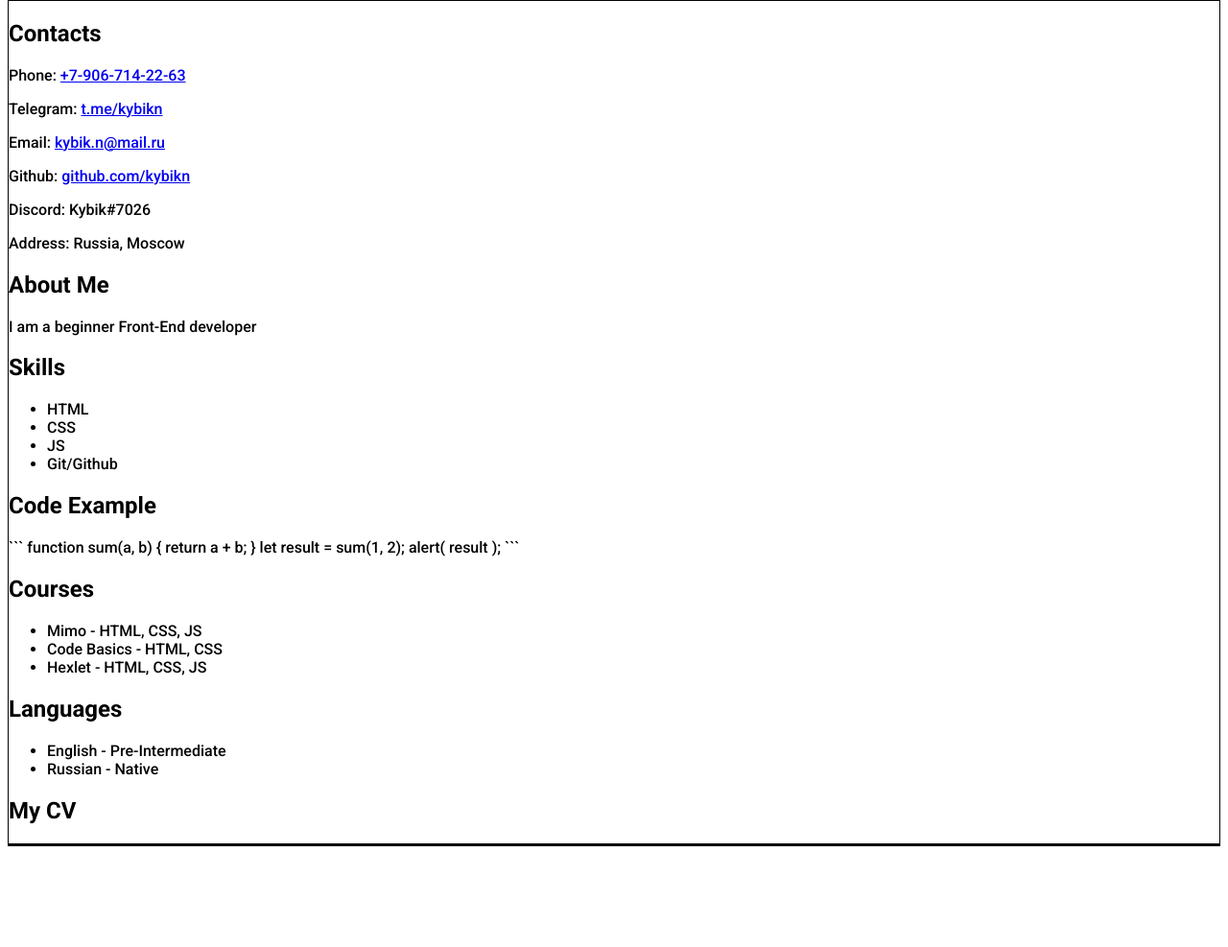
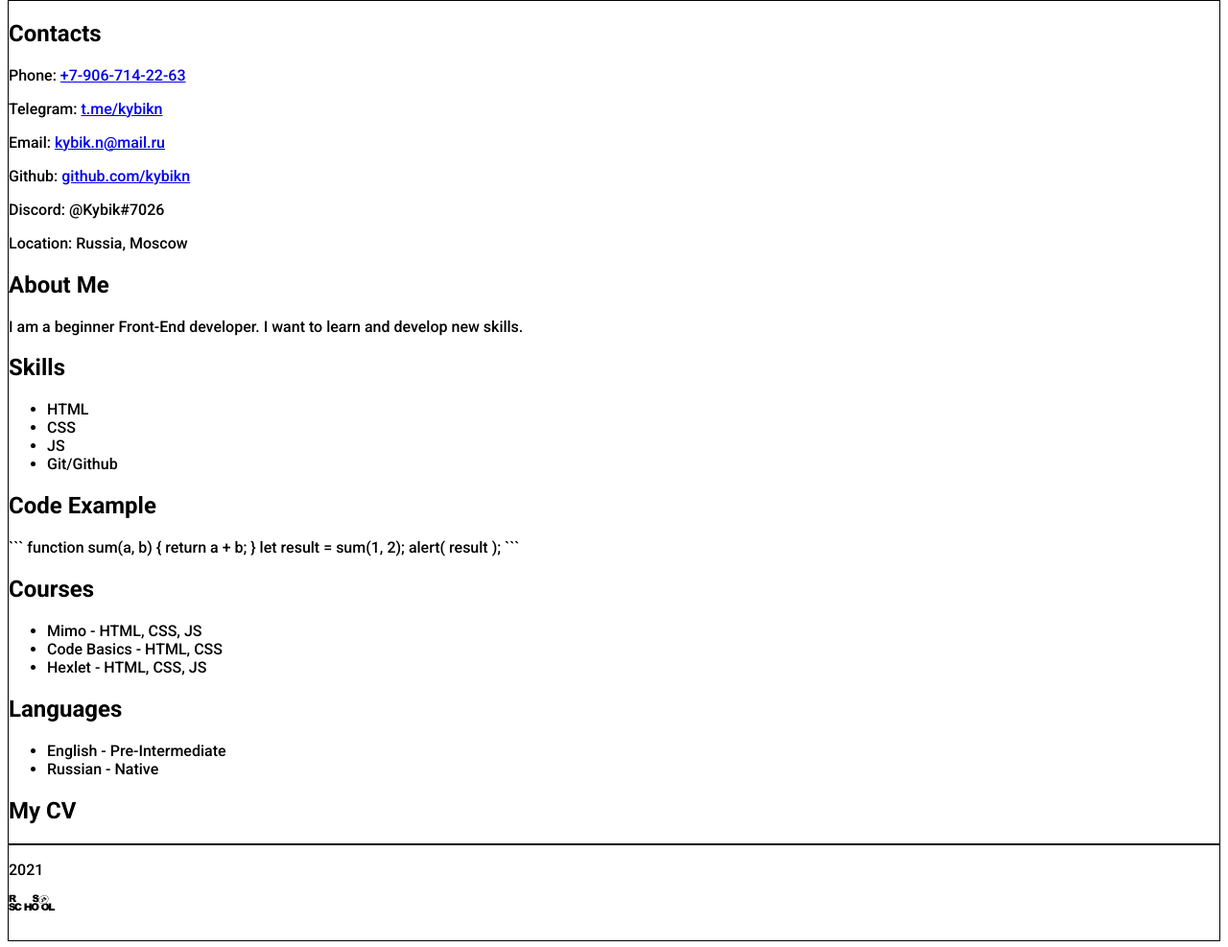
Before and after one commit to kybikn/rsschool-cv, a plain HTML site: page index.html in a window 1280 px wide. Shown: the part 145-1132 px from the top of the page at 96% size. Before the commit the page ends 1035 px from the top, so only its background shows below. Drawn offline with Linux system fonts and the light colour scheme.

Commit message:
feat: update index.html and style.css

```diff
--- a/index.html
+++ b/index.html
@@ -27,13 +27,16 @@
         <p>Telegram: <a href="https://t.me/kybikn">t.me/kybikn</a></p>
         <p>Email: <a href="mailto:kybik.n@mail.ru">kybik.n@mail.ru</a></p>
         <p>Github: <a href="https://github.com/kybikn">github.com/kybikn</a></p>
-        <p>Discord: Kybik#7026</p>
-        <p>Address: Russia, Moscow</p>
+        <p>Discord: @Kybik#7026</p>
+        <p>Location: Russia, Moscow</p>
       </section>
 
       <section>
         <h2>About Me</h2>
-        <p>I am a beginner Front-End developer</p>
+        <p>
+          I am a beginner Front-End developer. I want to learn and develop new
+          skills.
+        </p>
       </section>
 
       <section>
@@ -74,6 +77,23 @@
       </section>
     </main>
 
-    <footer class="footer"></footer>
+    <footer class="footer">
+      <p>2021</p>
+
+      <!--<img src="D:\Programming\rsschool-cv\img" alt="rs" />
+
+      <link
+        rel="icon"
+        type="image/svg"
+        sizes="16x16"
+        href="D:\Programming\rsschool-cv\img"
+      />-->
+
+      <div class="footer-rsschool">
+        <a target="_blank" href="https://rs.school/js/"
+          ><img src="img/rs_school_js.svg" alt="RSSchool link"
+        /></a>
+      </div>
+    </footer>
   </body>
 </html>
--- a/style.css
+++ b/style.css
@@ -9,6 +9,10 @@
 .footer {
   border: 1px solid black;
 }
+.footer-rsschool {
+  width: 48px;
+  height: 48px;
+}
 
 body {
   font-family: "Roboto", sans-serif;
```
Also changed, not shown: img/rs_school_js.svg (added), 1 other file.
